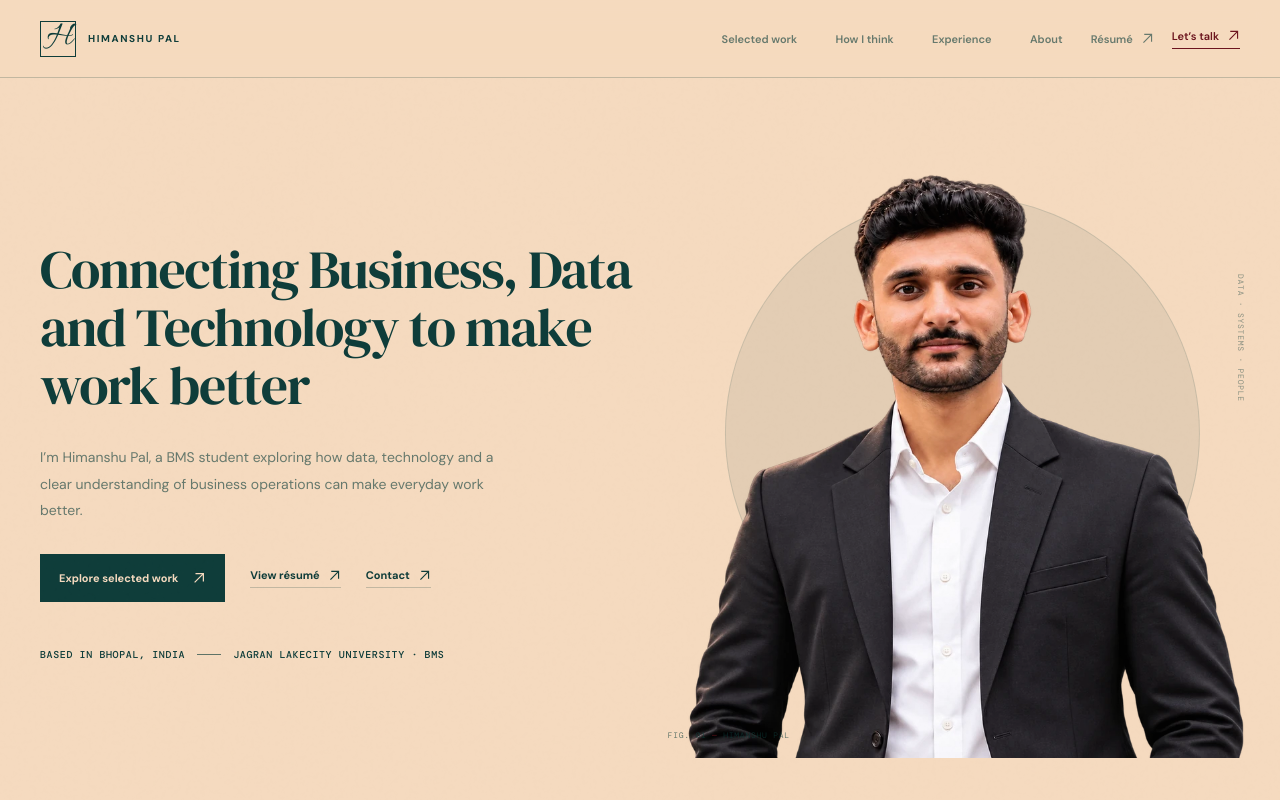
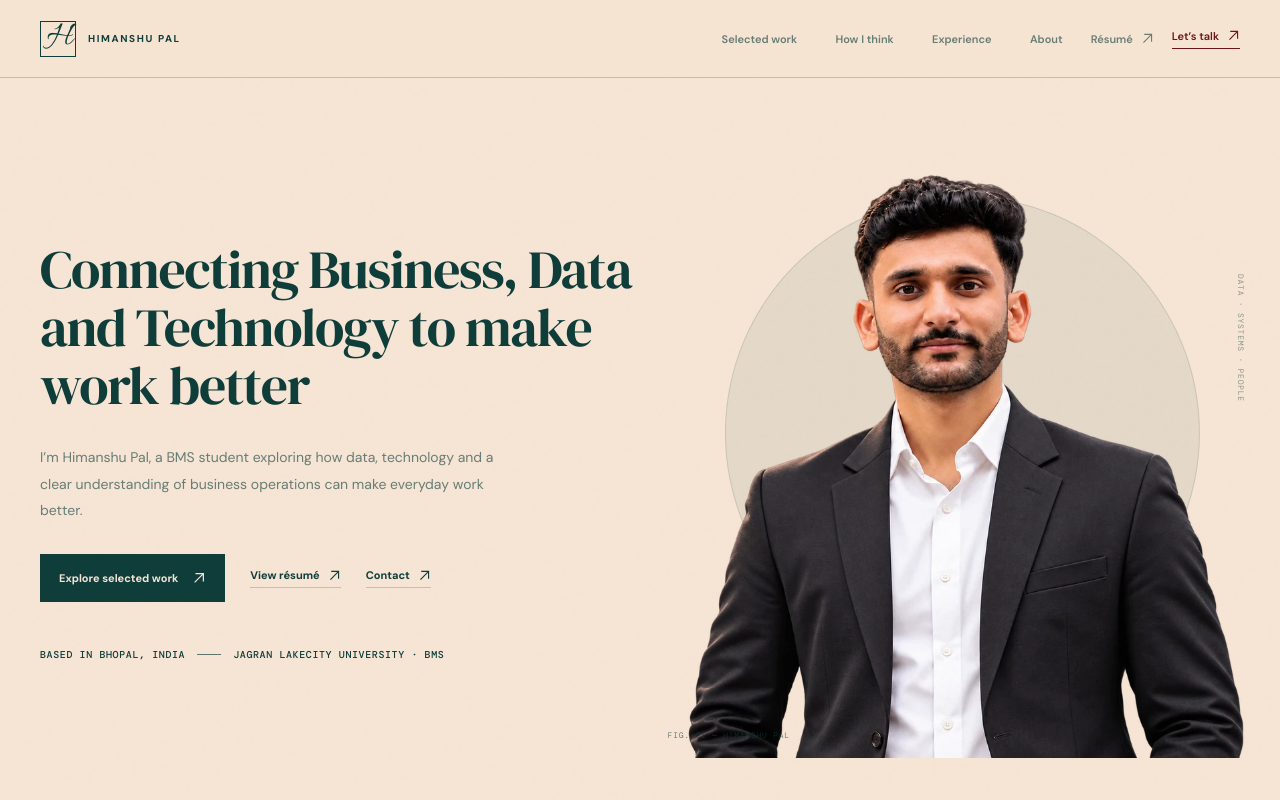
Before and after one commit to himanshupal2005/Himanshu-Portfolio, a React (Vite) app: page / in a window 1280 px wide. Shown: the top 800 px of the page. Built offline with nearby package versions, Linux system fonts and the light colour scheme.

Commit message:
beige light

```diff
--- a/src/styles.css
+++ b/src/styles.css
@@ -1,5 +1,5 @@
 :root {
-  --cream: #F5DABF;
+  --cream: #f6e5d5;
   --green: #0F3D3A;
   --bordo: #6C151E;
   --green-62: rgba(15, 61, 58, .62);
@@ -9,7 +9,7 @@
   --green-06: rgba(15, 61, 58, .06);
   --bordo-22: rgba(108, 21, 30, .22);
   --bordo-10: rgba(108, 21, 30, .10);
-  --paper: #F5DABF;
+  --paper: #f6e5d5;
   --serif: "DM Serif Display", Georgia, serif;
   --sans: "DM Sans", Arial, sans-serif;
   --mono: "DM Mono", monospace;
@@ -57,7 +57,7 @@ main, .site-header, .site-footer { position: relative; z-index: 1; }
   align-items: center;
   justify-content: space-between;
   gap: 28px;
-  background: rgba(245, 218, 191, .94);
+  background: rgba(246, 228, 210, 0.94);
   border-bottom: 1px solid var(--green-22);
   backdrop-filter: blur(14px);
   -webkit-backdrop-filter: blur(14px);
```
